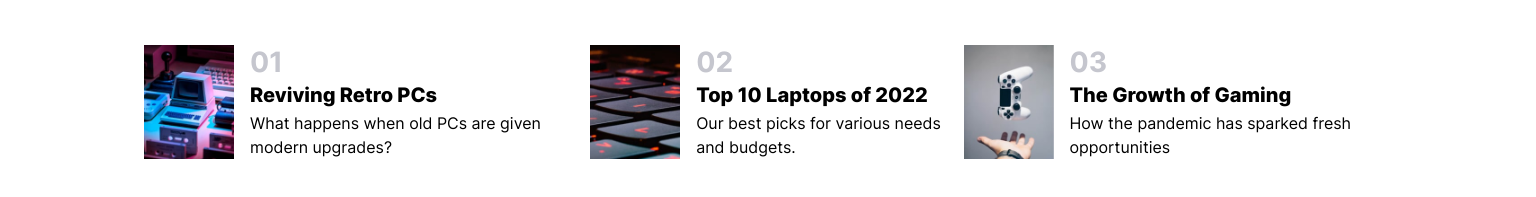
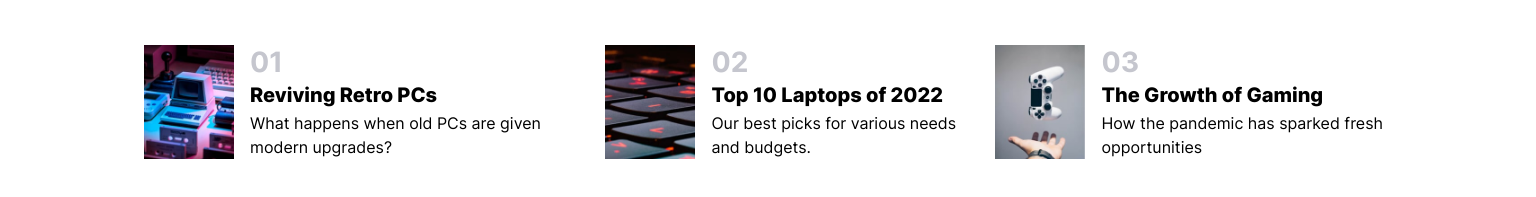
Before and after one commit to jduong09/newsHomepage, a plain HTML site: page index.html in a window 1536 px wide. Shown: the part 661-858 px from the top of the page. After the commit the page ends 820 px from the top, so only its background shows below. Drawn offline with Linux system fonts and the light colour scheme.

Commit message:
Finished project.

```diff
--- a/assets/css/styles.css
+++ b/assets/css/styles.css
@@ -311,7 +311,6 @@ h2 {
 
   .list-top-articles {
     display: flex;
-    margin-right: 1.5rem;
   }
 
   .img-top-article {
@@ -333,6 +332,19 @@ h2 {
     padding: 0 9rem;
   }
 
+  .div-top-articles {
+    margin: 3rem 0 0 0;
+  }
+
+  .item-top-article {
+    margin-right: 1.5rem;
+    margin-bottom: 0;
+  }
+
+  .item-top-article:last-of-type {
+    margin-right: 0;
+  }
+
   .item-top-article > div > span {
     margin-bottom: .25rem;
   }
```
